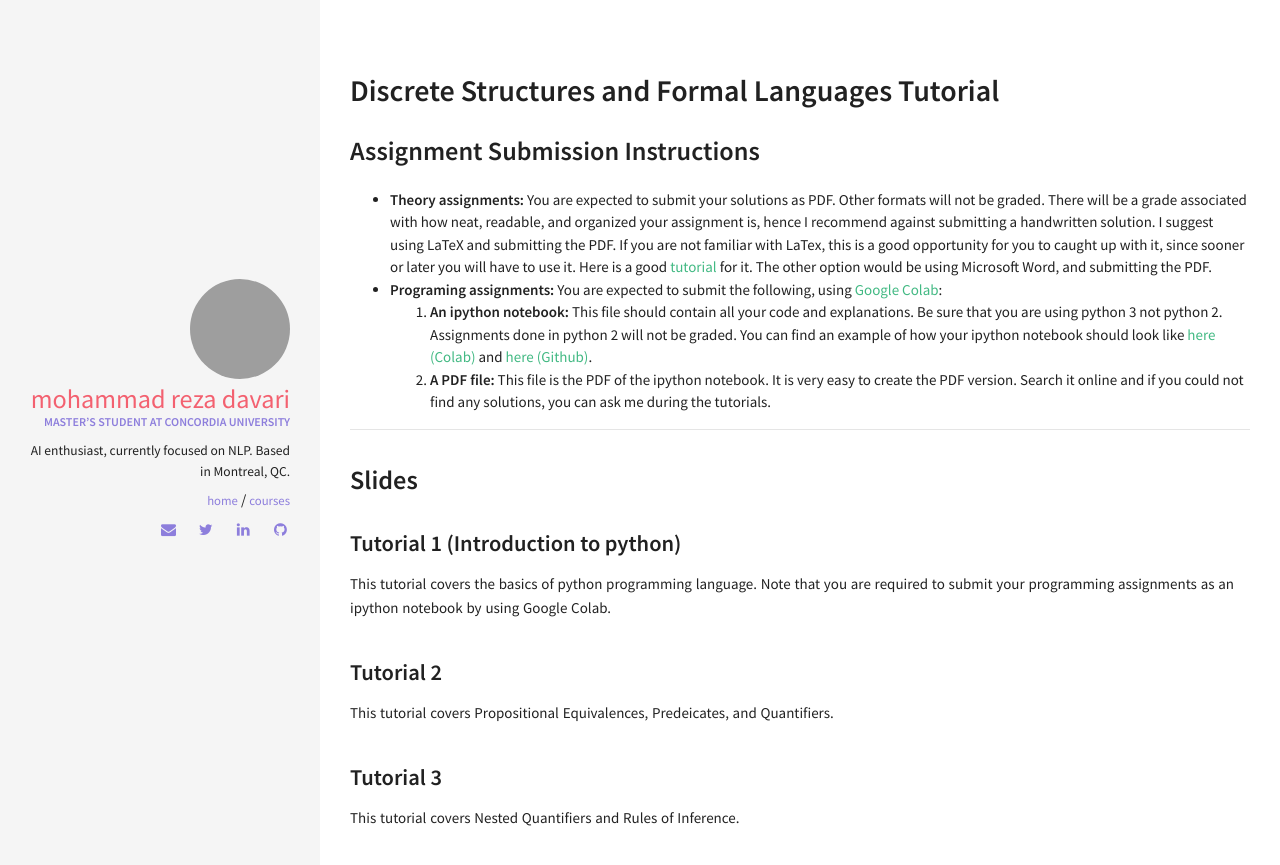
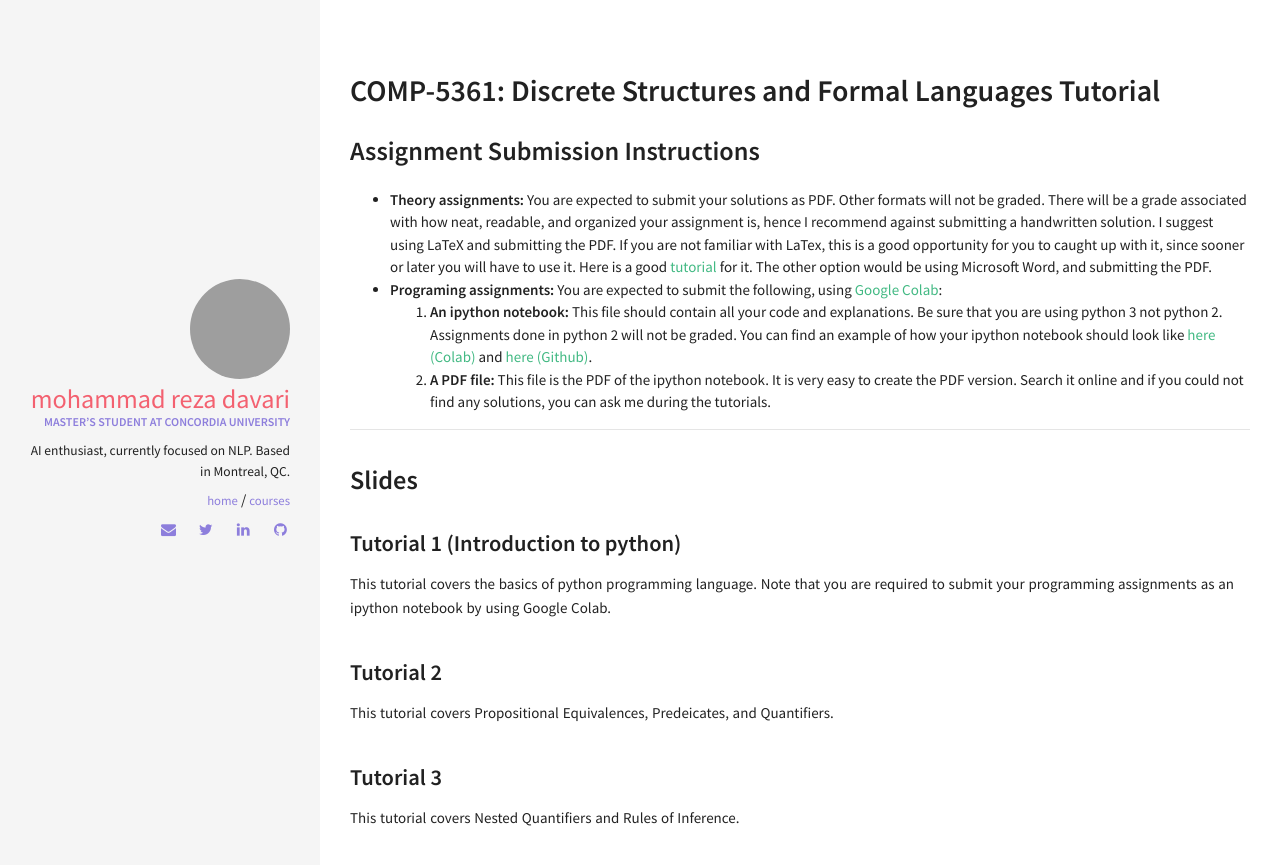
Before and after one commit to rezazzr/davari.io, a Jekyll site: the page built from index.html, in a window 1280 px wide. Shown: the top 865 px of the page. Built offline with Jekyll 4.4.1, drawn with Linux system fonts in a browser that asks for light colours.

Commit message:
Title was edited

```diff
--- a/_includes/sections/intro5361.html
+++ b/_includes/sections/intro5361.html
@@ -1,4 +1,4 @@
-<h1><span data-i18n="skills.my_skills">Discrete Structures and Formal Languages Tutorial</span></h1>
+<h1><span data-i18n="skills.my_skills">COMP-5361: Discrete Structures and Formal Languages Tutorial</span></h1>
 
 <h2><span data-i18n="skills.my_skills">Assignment Submission Instructions</span></h1>
 
```
